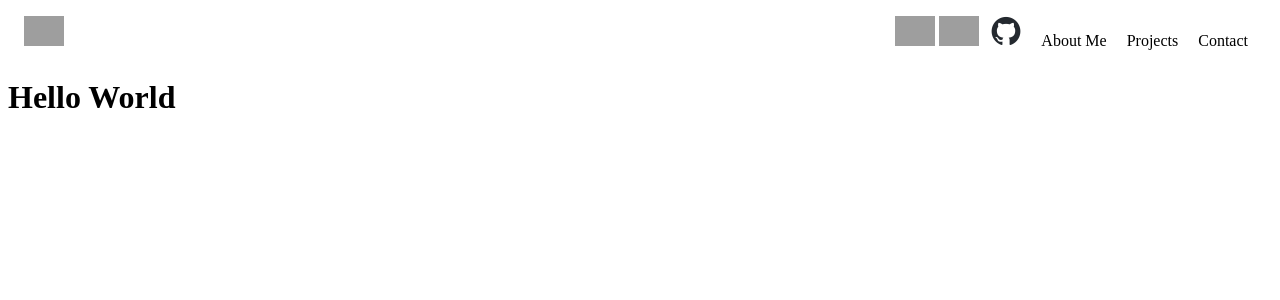
After one commit to AdaJoB/Portfolio, a Flask app: template portfolio-website/templates/index.html in a window 1280 px wide. The commit adds this page. Shown: the top 300 px of the page. Run offline with Flask 3, Linux system fonts and the light colour scheme; the template is opened without the code that fills it, so the values that code supplies are empty; grey boxes are pictures that could not be loaded.

Commit message:
Updated base.html + Added index.html

```diff
--- /dev/null
+++ b/portfolio-website/app.py
@@ -0,0 +1,10 @@
+from flask import Flask, render_template
+
+app = Flask(__name__)
+
+@app.route('/')
+def home():
+    return render_template('index.html')
+
+if __name__ == '__main__':
+    app.run(debug=True)
--- a/portfolio-website/app/app.py
+++ /dev/null
@@ -1 +0,0 @@
-print('hello world')
--- a/portfolio-website/templates/base.html
+++ b/portfolio-website/templates/base.html
@@ -1,3 +1,49 @@
-<h1>
-    hello world
-</h1>
+<!DOCTYPE html>
+<html lang="en-US">
+<head>
+    <meta charset="utf-8">
+    <meta name="viewport" content="width=device-width">
+    <title>hello</title>
+
+    <!--TODO Implement Global CSS-->
+
+    <style>
+        header {
+            display: flex;
+            justify-content: space-between;
+            padding: 0.5rem 1rem;
+        }
+        nav a {
+            text-decoration: none;
+            color: #000000;
+            /* font-weight: 500; */
+            margin: 0 0.5rem;
+        }
+        </style>
+</head>
+
+<body>
+    <header>
+        <nav>
+            <img src="images/placeholder.png" height="30" alt="AB">
+        </nav>
+
+        <nav>
+            <img src="{{ url_for('static', filename='images/placeholder.png') }}" height="30" alt="Theme">
+            <img src="{{ url_for('static', filename='images/placeholder.png') }}" height="30" alt="Music">
+            <a href="https://github.com/AdaJoB">
+                <img src="{{ url_for('static', filename='images/github-mark.png') }}" height="30" alt="github">
+            </a>
+            <a href="https://www.startpage.com">About Me</a>
+            <a href="https://www.startpage.com">Projects</a>
+            <a href="https://www.startpage.com">Contact</a>
+
+        </nav>
+
+    </header>
+
+    <main>
+        {% block content %}{% endblock %}
+    </main>
+</body>
+</html>
--- /dev/null
+++ b/portfolio-website/templates/index.html
@@ -0,0 +1,7 @@
+{% extends "base.html" %}
+
+{% block content %}
+    <h1>
+        Hello World
+    </h1>
+{% endblock %}
```
Also changed, not shown: README.md, portfolio-website/static/images/github-mark.png (added), 1 other file.
